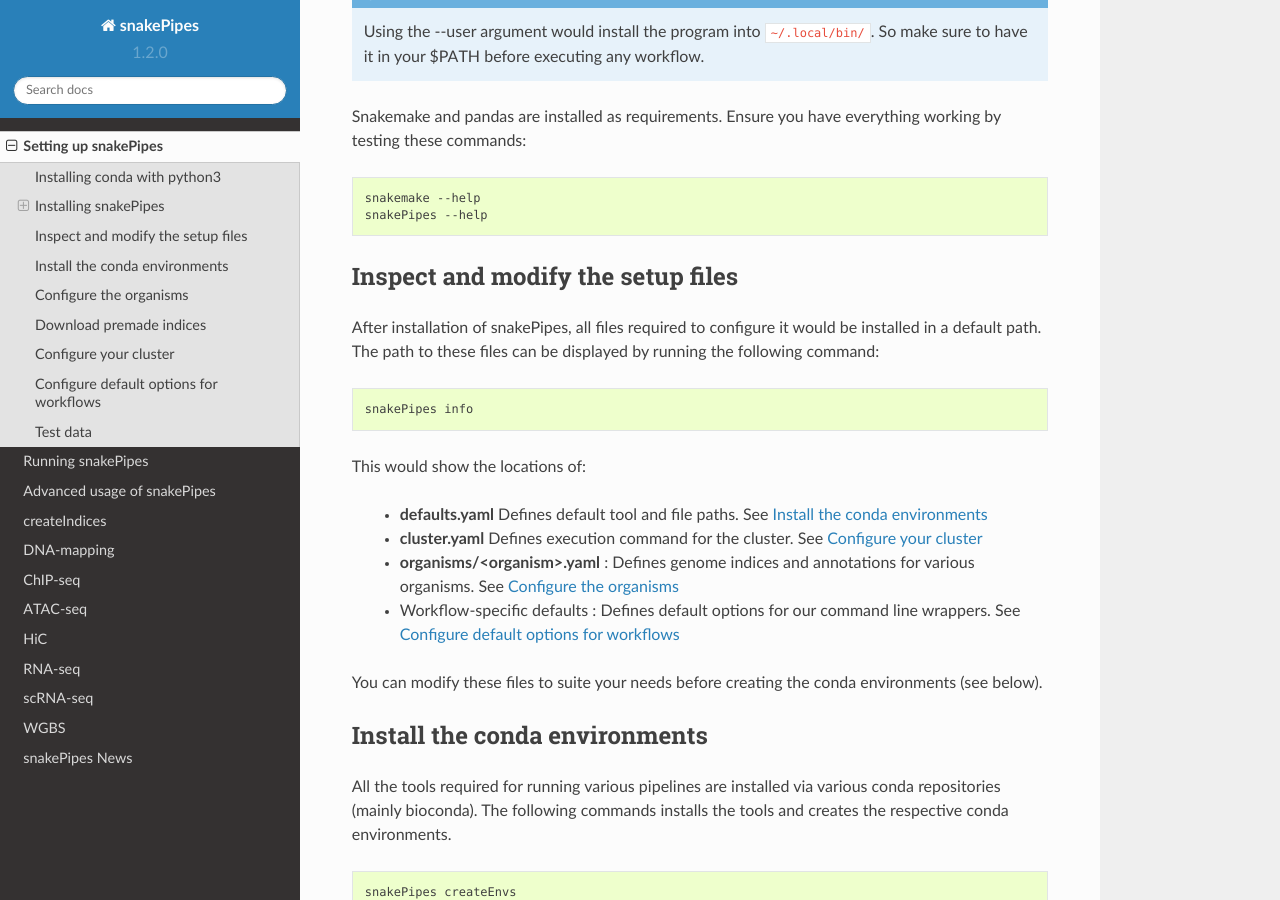
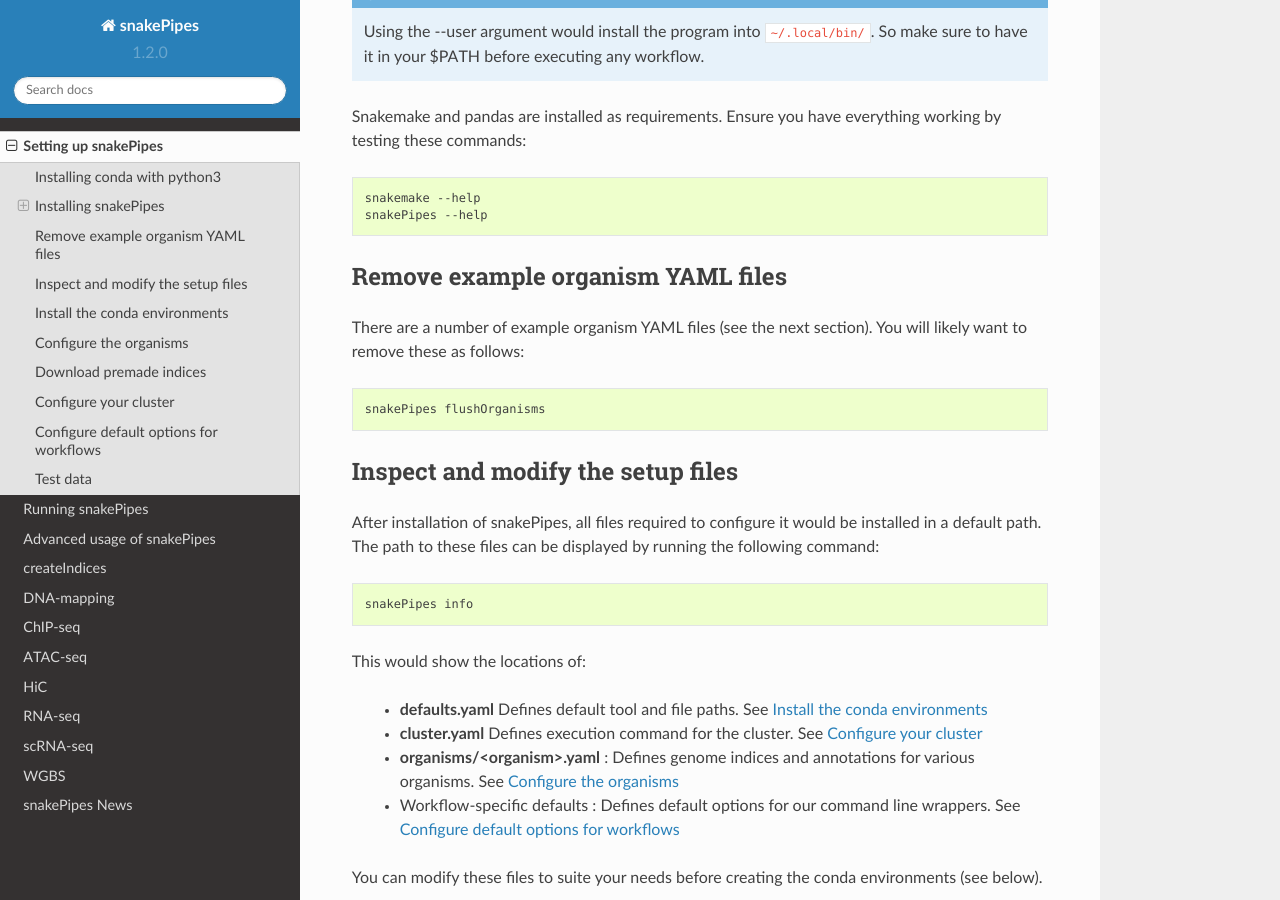
Before and after one commit to maxplanck-ie/snakepipes, a Sphinx documentation site: the page built from docs/content/setting_up.rst, in a window 1280 px wide and 900 px high, scrolled down 1392 px. Built offline with Sphinx 7.4.7 and the Read the Docs theme 2.0.0, drawn with Linux system fonts in a browser that asks for light colours.

Commit message:
flushOrganisms, which I need to test

```diff
--- a/docs/content/setting_up.rst
+++ b/docs/content/setting_up.rst
@@ -59,6 +59,16 @@ Snakemake and pandas are installed as requirements. Ensure you have everything w
 
     snakemake --help
     snakePipes --help
+
+
+Remove example organism YAML files
+----------------------------------
+
+There are a number of example organism YAML files (see the next section). You will likely want to remove these as follows:
+
+.. code:: bash
+
+    snakePipes flushOrganisms
 
 
 Inspect and modify the setup files
```
Also changed, not shown: 1 other file.
